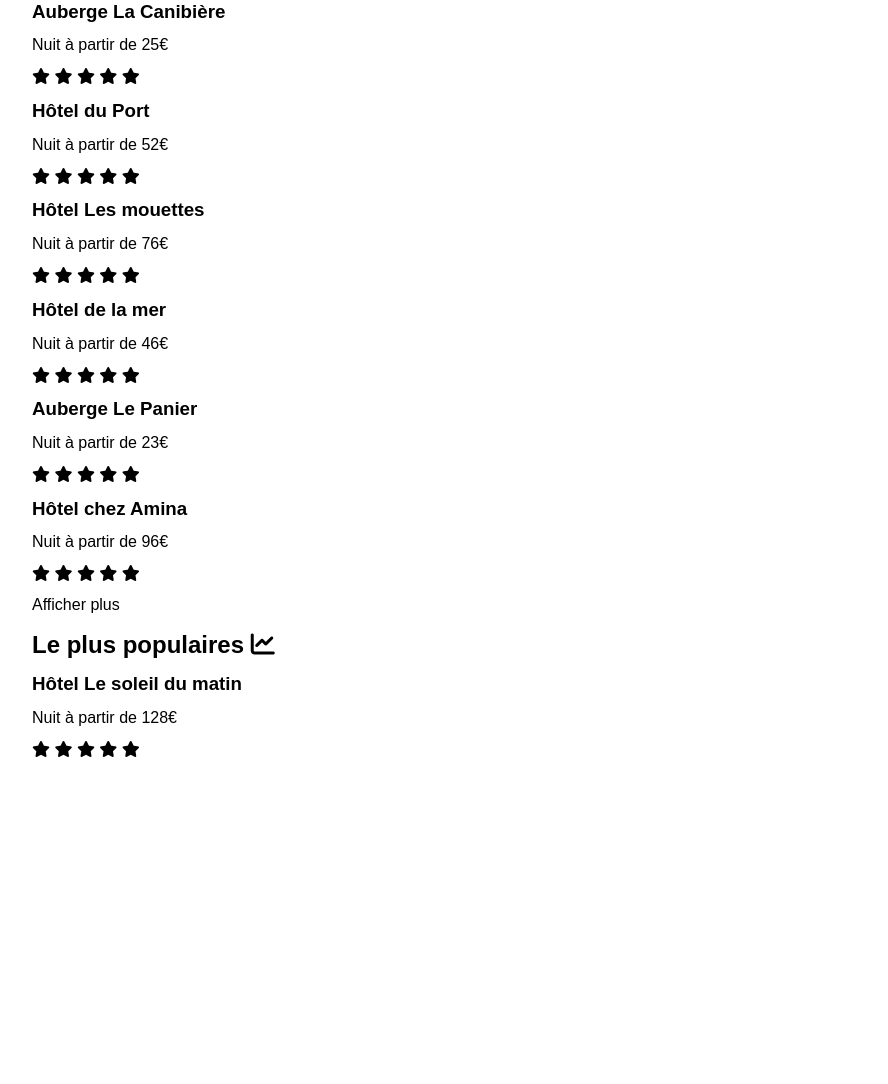
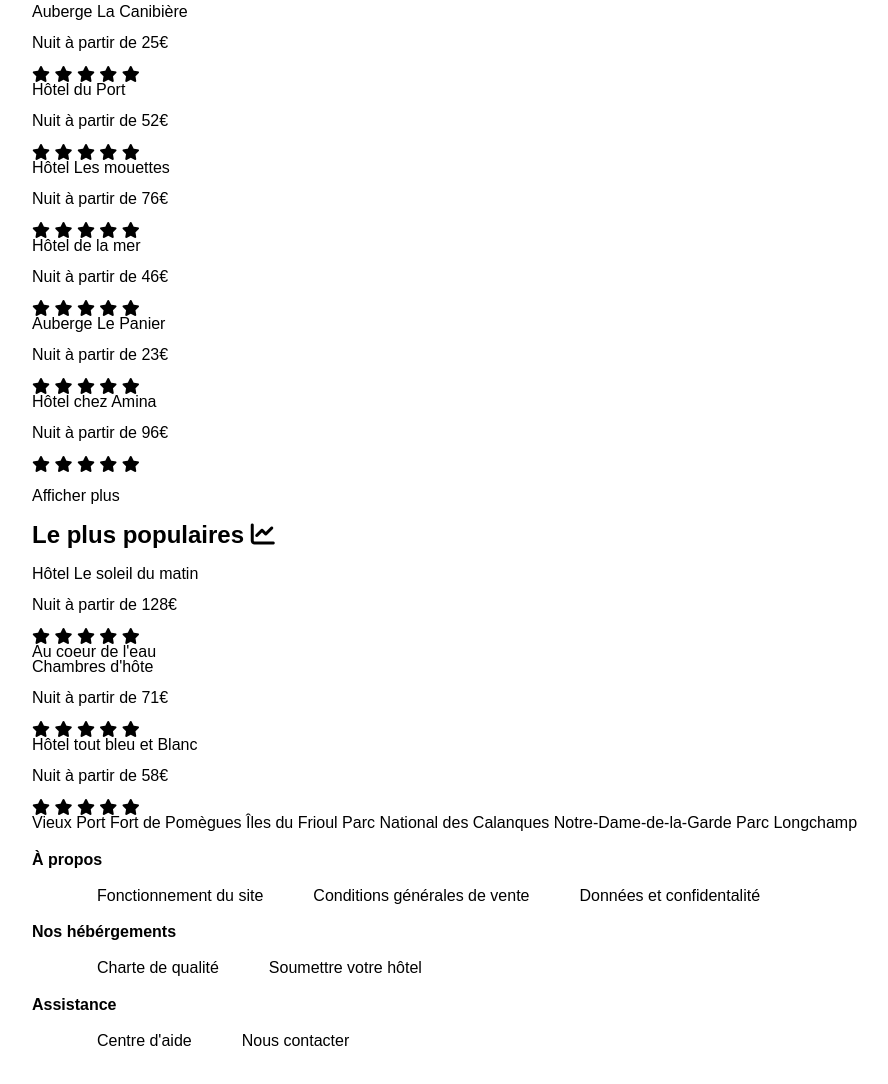
Before and after one commit to IvanoPompilio/IvanoPompilio_2_30032021, a plain HTML site: page index.html in a window 1280 px wide. Shown: the part 452-1536 px from the top of the page, without its empty margins (18-906 px from the left). Before the commit the page ends 1259 px from the top, so only its background shows below. Drawn offline with Linux system fonts and the light colour scheme.

Commit message:
end of html

```diff
--- a/index.html
+++ b/index.html
@@ -16,7 +16,7 @@
                <nav>
                 <ul>
                     <li><a href="#hebergements">Hébergements</a></li>
-                    <li><a href="#Activités">Activités</a></li>
+                    <li><a href="#activites">Activités</a></li>
                     <li><a class="inscription" href="" target="blanc">S'inscrire</a></li>
                 </ul>
                </nav>
@@ -72,7 +72,7 @@
 
             <div class="hosting">
                 <div class="sqhost">
-                    <h3>Auberge La Canibière</h3>
+                    <a href="">Auberge La Canibière</a>
                     <p>Nuit à partir de 25€</p>
                     <div class="rating">
                         <i class="fas fa-star"></i>
@@ -84,7 +84,7 @@
                 </div>
 
                 <div class="sqhost">
-                    <h3>Hôtel du Port</h3>
+                    <a href="">Hôtel du Port</a>
                     <p>Nuit à partir de 52€</p>
                     <div class="rating">
                         <i class="fas fa-star"></i>
@@ -96,7 +96,7 @@
                 </div>
 
                 <div class="sqhost">
-                    <h3>Hôtel Les mouettes</h3>
+                    <a href="">Hôtel Les mouettes</a>
                     <p>Nuit à partir de 76€</p>
                     <div class="rating">
                         <i class="fas fa-star"></i>
@@ -108,7 +108,7 @@
                 </div>
 
                 <div class="sqhost">
-                    <h3>Hôtel de la mer</h3>
+                    <a href="">Hôtel de la mer</a>
                     <p>Nuit à partir de 46€</p>
                     <div class="rating">
                         <i class="fas fa-star"></i>
@@ -120,7 +120,7 @@
                 </div>
 
                 <div class="sqhost">
-                    <h3>Auberge Le Panier</h3>
+                    <a href="">Auberge Le Panier</a>
                     <p>Nuit à partir de 23€</p>
                     <div class="rating">
                         <i class="fas fa-star"></i>
@@ -132,7 +132,7 @@
                 </div>
 
                 <div class="sqhost">
-                    <h3>Hôtel chez Amina</h3>
+                    <a href="">Hôtel chez Amina</a>
                     <p>Nuit à partir de 96€</p>
                     <div class="rating">
                         <i class="fas fa-star"></i>
@@ -158,7 +158,7 @@
 
             <div class="hosting">
                 <div class="recthost">
-                    <h3>Hôtel Le soleil du matin</h3>
+                    <a href="">Hôtel Le soleil du matin</a>
                     <p>Nuit à partir de 128€</p>
                     <div class="rating">
                         <i class="fas fa-star"></i>
@@ -167,6 +167,74 @@
                         <i class="fas fa-star"></i>
                         <i class="fas fa-star"></i>
                     </div>
-                </div>
+            </div>
+
+            <div class="hosting">
+                <div class="recthost">
+                    <a href="">Au coeur de l'eau <br> Chambres d'hôte</a>
+                    <p>Nuit à partir de 71€</p>
+                    <div class="rating">
+                        <i class="fas fa-star"></i>
+                        <i class="fas fa-star"></i>
+                        <i class="fas fa-star"></i>
+                        <i class="fas fa-star"></i>
+                        <i class="fas fa-star inact"></i>
+                    </div>
+            </div>
+
+            <div class="hosting">
+                <div class="recthost">
+                    <a href="">Hôtel tout bleu et Blanc</a>
+                    <p>Nuit à partir de 58€</p>
+                    <div class="rating">
+                        <i class="fas fa-star"></i>
+                        <i class="fas fa-star"></i>
+                        <i class="fas fa-star"></i>
+                        <i class="fas fa-star"></i>
+                        <i class="fas fa-star"></i>
+                    </div>
+            </div>
 
         </aside>
+
+        <section id="activites">
+
+            <a href="" class="act 1">Vieux Port</a>
+            <a href="" class="act 2">Fort de Pomègues</a>
+            <a href="" class="act 3">Îles du Frioul</a>
+            <a href="" class="act 5">Parc National des Calanques</a>
+            <a href="" class="act 6">Notre-Dame-de-la-Garde</a>
+            <a href="" class="act 6">Parc Longchamp</a>
+
+        </section>
+
+        <footer>
+
+            <nav>
+                <h4>À propos</h4>
+                <ul>
+                    <li><a href="">Fonctionnement du site</a></li>
+                    <li><a href="">Conditions générales de vente</a></li>
+                    <li><a href="">Données et confidentalité</a></li>
+                </ul>
+            </nav>
+
+            <nav>
+                <h4>Nos hébérgements</h4>
+                <ul>
+                    <li><a href="">Charte de qualité</a></li>
+                    <li><a href="">Soumettre votre hôtel</a></li>
+                </ul>
+            </nav>
+
+            <nav>
+                <h4>Assistance</h4>
+                <ul>
+                    <li><a href="">Centre d'aide</a></li>
+                    <li><a href="">Nous contacter</a></li>
+                </ul>
+            </nav>
+
+        </footer>
+
+    </body>
--- a/style.css
+++ b/style.css
@@ -20,6 +20,10 @@ a {
     color: black;
 }
 
+a:hover {
+    color: #0065FC;
+}
+
 nav ul{
     display: flex;
     list-style-type: none;
@@ -29,8 +33,7 @@ nav li a{
     padding: 25px;
 }
 
-nav li a:hover{
-    color: #0065FC;
+header nav li a:hover{
     box-sizing: border-box;
     border-top: 2px #0065FC solid;
     padding-top: 48px; /* solution un peu bancale... l'éspacement total est maintenant de 48px au lieu de 50 */
```
